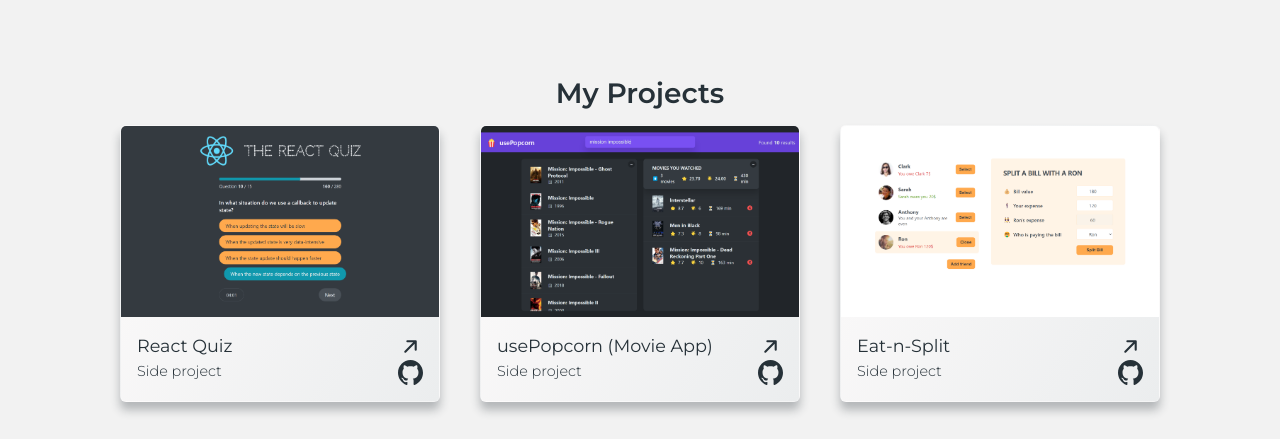
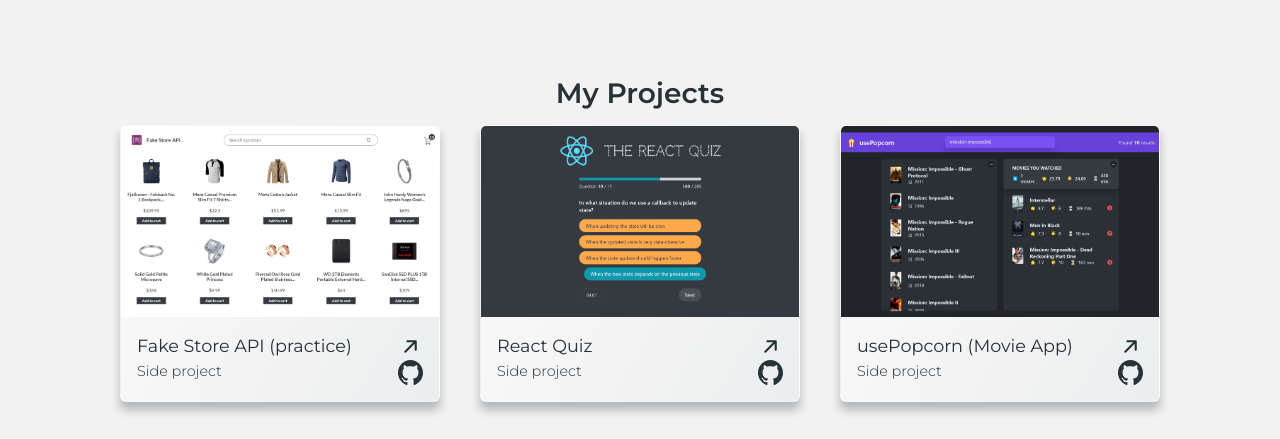
Before and after one commit to ronjacobdinero15/portfolio, a plain HTML site: page index.html in a window 1280 px wide. Shown: the part 1073-1512 px from the top of the page. Drawn offline with nearby package versions, Linux system fonts and the light colour scheme.

Commit message:
Added a new project

```diff
--- a/assets/styles/index.css
+++ b/assets/styles/index.css
@@ -68,9 +68,8 @@ main .intro a {
   margin-top: 20px;
 }
 .social-links img,
-#projects .card .card-body .card-below img,
-.github_icon {
-  width: 25px !important;
+#projects .card .card-body .card-below img {
+  width: 25px;
 }
 .title {
   font-weight: 600;
--- a/index.html
+++ b/index.html
@@ -150,6 +150,43 @@
     <section class="container" id="projects">
       <h3 class="title">My Projects</h3>
       <div class="grid card-deck">
+        <div class="card card-0">
+          <a
+            href="https://fake-store-api-ronjacobdinero15.vercel.app/"
+            target="_blank"
+          >
+            <img
+              class="card-img-top software"
+              src="assets/images/background/past-projects/fake-store-api.png"
+              alt="travel-list-app"
+            />
+            <div class="card-body">
+              <div class="card-main">
+                <p class="card-title">Fake Store API (practice)</p>
+                <img
+                  class="slide-tr"
+                  src="assets/images/icons/miscellaneous/diagonal-arrow-right-up.svg"
+                  alt="Diagonal arrow"
+                />
+              </div>
+              <div class="card-below">
+                <p class="card-text">Side project</p>
+                <a
+                  class="repoLink"
+                  href="https://github.com/ronjacobdinero15/fake-store-api"
+                  target="_blank"
+                >
+                  <img
+                    style="width: 25px;"
+                    src="assets/images/icons/icons-social/github_primary.svg"
+                    alt="GitHub"
+                  />
+                </a>
+              </div>
+            </div>
+          </a>
+        </div>
+
         <div class="card card-0">
           <a
             href="https://react-quiz-ronjacobdinero15.vercel.app/"
```
Also changed, not shown: assets/images/background/past-projects/fake-store-api.png (added).
